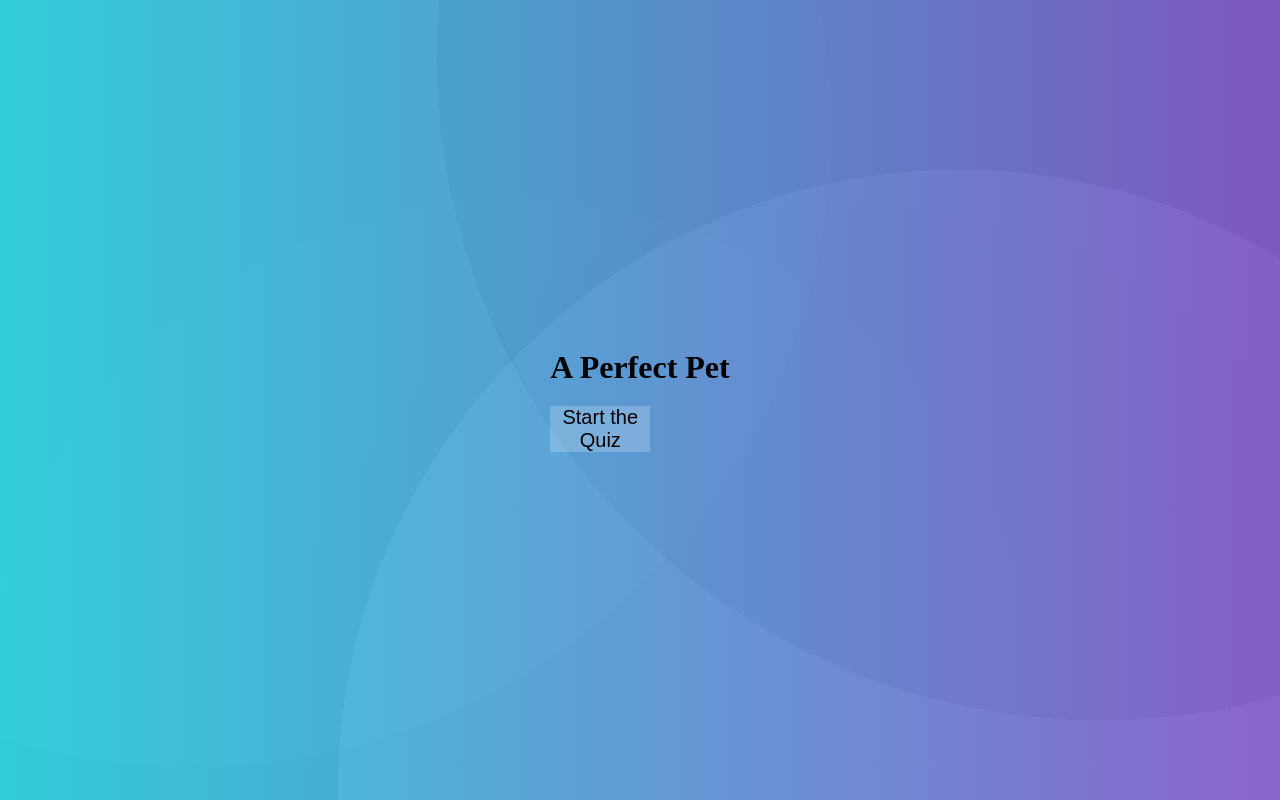
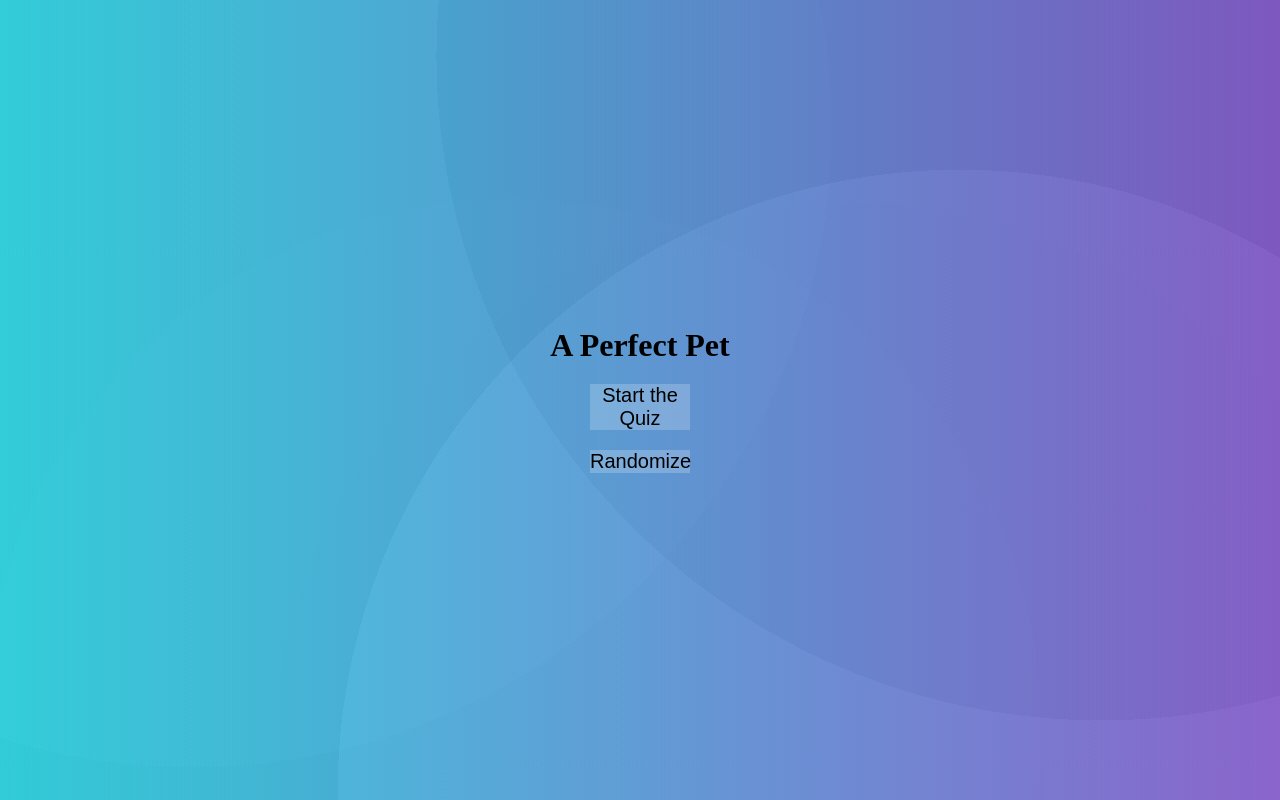
Before and after one commit to dhunjadi/perfect-pet, a React (Create React App) app: page / in a window 1280 px wide. Built offline with nearby package versions, Linux system fonts and the light colour scheme.

Commit message:
Added randomize button and functionality

```diff
--- a/src/App.js
+++ b/src/App.js
@@ -1,10 +1,11 @@
 import React from "react";
 import "./styles.css";
-import { BrowserRouter as Router, Switch, Route, Link } from "react-router-dom";
+import { BrowserRouter as Router, Switch, Route } from "react-router-dom";
 import QuizPage from "./pages/QuizPage.jsx";
 import ResultsPage from "./pages/ResultsPage";
 import { AnswersContextProvider } from "./context/AnswersContext";
 import { QuestionContextProvider } from "./context/QuestionContext";
+import HomePage from "./pages/HomePage";
 
 //Koristim Context jer ResultsPage nije child QuizPage-a, a na ResultPage-u  se prikazuju odabrani odgovori
 
@@ -15,14 +16,9 @@ export default function App() {
         <AnswersContextProvider>
           <Router>
             <Switch>
+              <Route exact path="/" component={HomePage} />
               <Route path="/quiz" component={QuizPage} />
               <Route path="/results" component={ResultsPage} />
-              <main>
-                <div className="container">
-                  <h1>A Perfect Pet</h1>
-                  <Link to="/quiz"><button>Start the Quiz</button></Link>
-                </div>
-              </main>
             </Switch>
           </Router>
         </AnswersContextProvider>
--- a/src/QuestionList.js
+++ b/src/QuestionList.js
@@ -1,17 +1,29 @@
 export const QuestionList = [
   {
     text: "Your perfect pet is:",
-    answer1: "small",
-    answer2: "big",
+    answers: [{
+      answer: "small",
+    },
+    {
+      answer: "big",
+    }]
   },
   {
     text: "Your perfect likes to:",
-    answer1: "eat a lot",
-    answer2: "run a lot",
+    answers: [{
+      answer: "eat a lot",
+    },
+    {
+      answer: "run a lot",
+    }]
   },
   {
     text: "Your perfect hates:",
-    answer1: "hot weather",
-    answer2: "cold weather",
-  },
+    answers: [{
+      answer: "hot weather",
+    },
+    {
+      answer: "cold weather",
+    }]
+  }
 ];
--- /dev/null
+++ b/src/pages/HomePage.jsx
@@ -0,0 +1,30 @@
+import React, { useContext } from "react";
+import { QuestionList } from "../QuestionList";
+import { Link } from "react-router-dom";
+import { AnswersContext } from "../context/AnswersContext";
+import { QuestionContext } from "../context/QuestionContext";
+
+export default function HomePage() {
+
+const { displayQuestion, setDisplayQuestion } = useContext(QuestionContext)
+const { answers, setAnswers } = useContext(AnswersContext)
+
+// Ovo mi je uzelo dobrih sat vremena ali uspio sam prokužit
+
+ const handleRandomize = () => {
+    const randomArr = [...answers] // Radi se novi array u koji će se spremat random rezultati
+    QuestionList.forEach(ans => randomArr.push(ans.answers[Math.round(Math.random())].answer)) //Loop kroz QuestionList i .push ubacujemo u novi array rezultat generiran sam Math.round i Math.random
+    setAnswers(randomArr) //Stavljamo randomArr kao novi answers state
+
+}
+
+  return (
+    <main>
+      <div className="container">
+        <h1>A Perfect Pet</h1>
+        <Link to="/quiz"><button>Start the Quiz</button></Link>
+        <Link to="/results"><button onClick={handleRandomize}>Randomize</button></Link>
+      </div>
+    </main>
+  );
+}
--- a/src/pages/QuizPage.jsx
+++ b/src/pages/QuizPage.jsx
@@ -32,8 +32,8 @@ export default function QuizPage() {
         <div className="quiz-container">
           <h1>{QuestionList[displayQuestion].text}</h1> {/* Tekst pitanja */}
           <div className="btn-container">
-            <button onClick={handleClickedAnswer}>{QuestionList[displayQuestion].answer1}</button> {/* Prvi odgovor */}
-            <button onClick={handleClickedAnswer}>{QuestionList[displayQuestion].answer2}</button> {/* Drugi odgovor */}
+            <button onClick={handleClickedAnswer}>{QuestionList[displayQuestion].answers[0].answer}</button> {/* Prvi odgovor */}
+            <button onClick={handleClickedAnswer}>{QuestionList[displayQuestion].answers[1].answer}</button> {/* Drugi odgovor */}
           </div>
         </div>
       </main>
--- a/src/pages/ResultsPage.jsx
+++ b/src/pages/ResultsPage.jsx
@@ -13,6 +13,7 @@ export default function ResultsPage() {
     setDisplayQuestion(0) // Vraćanje prvog pitanja (zajedno sa "/quiz" iz Linka)
   }
 
+  console.log(answers)
   return (
     <div>
       <main>
--- a/src/styles.css
+++ b/src/styles.css
@@ -11,6 +11,12 @@ main{
     align-items: center;
     background-image: radial-gradient(circle at 40% 91%, rgba(251, 251, 251,0.04) 0%, rgba(251, 251, 251,0.04) 50%,rgba(229, 229, 229,0.04) 50%, rgba(229, 229, 229,0.04) 100%),radial-gradient(circle at 66% 97%, rgba(36, 36, 36,0.04) 0%, rgba(36, 36, 36,0.04) 50%,rgba(46, 46, 46,0.04) 50%, rgba(46, 46, 46,0.04) 100%),radial-gradient(circle at 86% 7%, rgba(40, 40, 40,0.04) 0%, rgba(40, 40, 40,0.04) 50%,rgba(200, 200, 200,0.04) 50%, rgba(200, 200, 200,0.04) 100%),radial-gradient(circle at 15% 16%, rgba(99, 99, 99,0.04) 0%, rgba(99, 99, 99,0.04) 50%,rgba(45, 45, 45,0.04) 50%, rgba(45, 45, 45,0.04) 100%),radial-gradient(circle at 75% 99%, rgba(243, 243, 243,0.04) 0%, rgba(243, 243, 243,0.04) 50%,rgba(37, 37, 37,0.04) 50%, rgba(37, 37, 37,0.04) 100%),linear-gradient(90deg, rgb(34, 222, 237),rgb(135, 89, 215));
     height: 100vh;
+}
+
+.container{
+    display: flex;
+    flex-direction: column;
+    align-items: center;
 }
 
 .btn-container{
```
